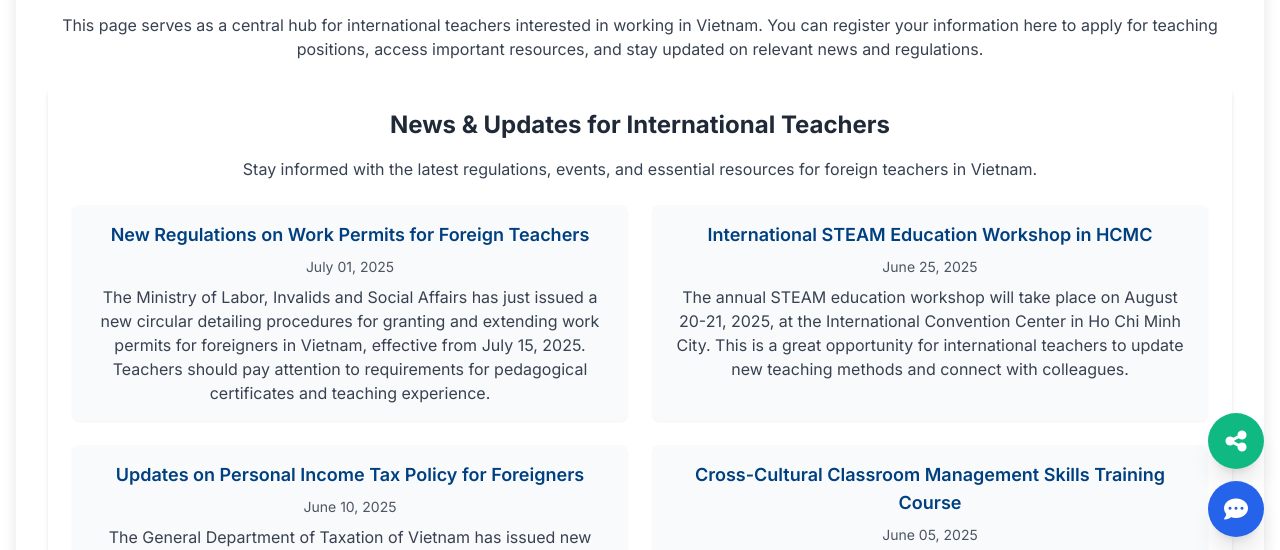
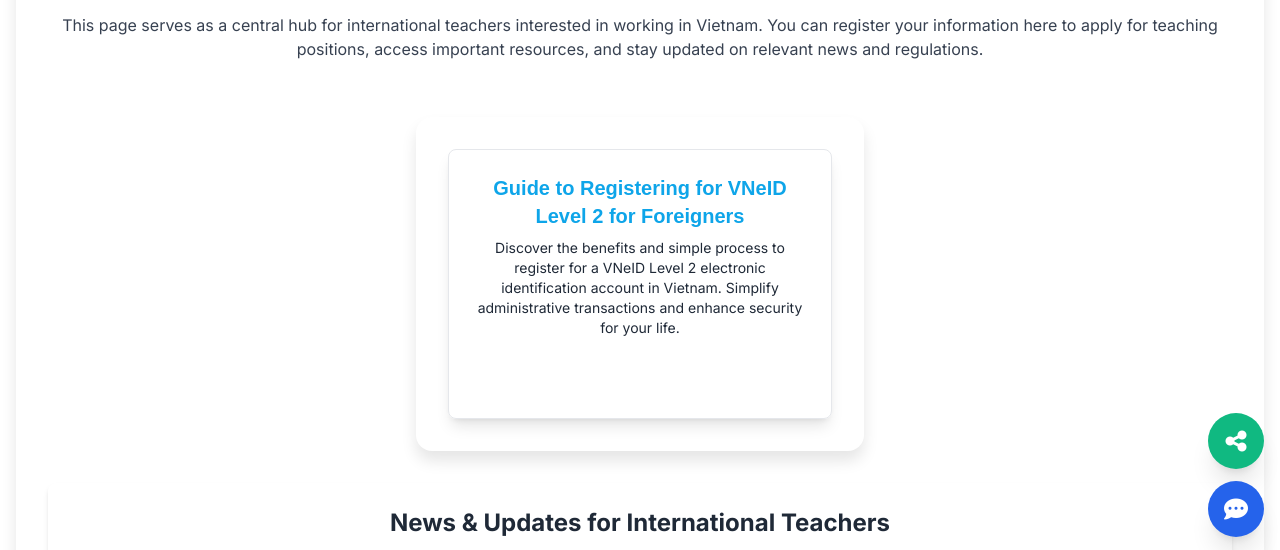
Before and after one commit to nbi2993/Webivs, a website: page public/ivs-global-teacher-hub.html in a window 1280 px wide. Shown: the part 231-781 px from the top of the page. Drawn offline with nearby package versions, Linux system fonts and the light colour scheme.

Commit message:
commit github push and sync

```diff
--- a/public/ivs-global-teacher-hub.html
+++ b/public/ivs-global-teacher-hub.html
@@ -228,7 +228,25 @@
             <p class="text-gray-600 mb-4">IVS – Strategic Thinking, Practical Action, Global Value.</p>
             <!-- New descriptive paragraph for the page's purpose -->
             <p class="text-gray-700 mb-6">This page serves as a central hub for international teachers interested in working in Vietnam. You can register your information here to apply for teaching positions, access important resources, and stay updated on relevant news and regulations.</p>
-
+            <!-- VNeID News Preview Section -->
+            <section class="py-8 bg-ivs-bg">
+                <div class="container mx-auto px-4 sm:px-6 lg:px-8 max-w-md">
+                    <div class="bg-ivs-card p-6 rounded-lg shadow-lg border border-ivs-border text-center">
+                        <!-- Heading for the news article -->
+                        <h3 class="text-xl font-bold font-display text-sky-500 mb-2" data-lang-key="vneid_news_title">
+                            Guide to Registering for VNeID Level 2 for Foreigners
+                        </h3>
+                        <!-- Description of the news article -->
+                        <p class="text-ivs-text-secondary text-sm mb-4" data-lang-key="vneid_news_description">
+                            Discover the benefits and simple process to register for a VNeID Level 2 electronic identification account in Vietnam. Simplify administrative transactions and enhance security for your life.
+                        </p>
+                        <!-- Call to action button to view details -->
+                        <a href="https://ivsacademy.edu.vn/Blogs/blog-vneid-guide.html" class="inline-block bg-ivs-blue hover:bg-ivs-blue-darker text-white font-semibold py-2 px-4 rounded-md transition-colors" data-lang-key="vneid_news_cta">
+                            View Details
+                        </a>
+                    </div>
+                </div>
+            </section>
             <!-- News and Updates Section -->
             <section id="news-updates-section" class="mb-8 p-6 bg-white rounded-lg shadow-md">
                 <h2 class="text-2xl font-bold text-gray-800 mb-4" data-lang-key="news_updates_title_en">News & Updates for International Teachers</h2>
```
Also changed, not shown: public/about.html (+3 -3 lines), public/images/pages/eov2025/iu-english-academy.png (renamed from public/images/banners/iu-english-academy.png), 1 other file.
